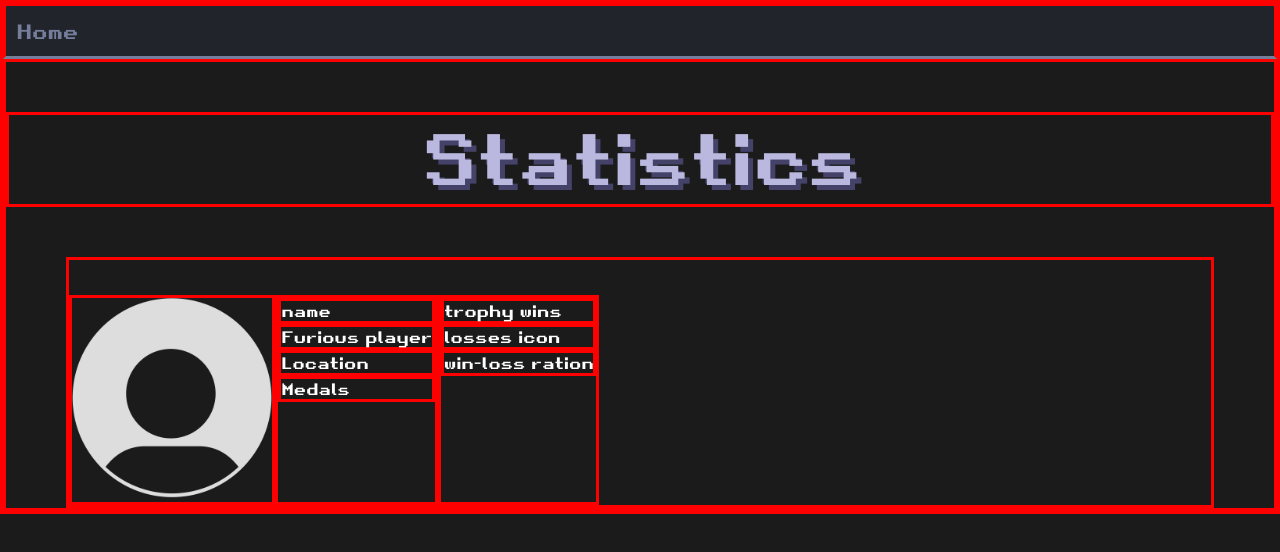
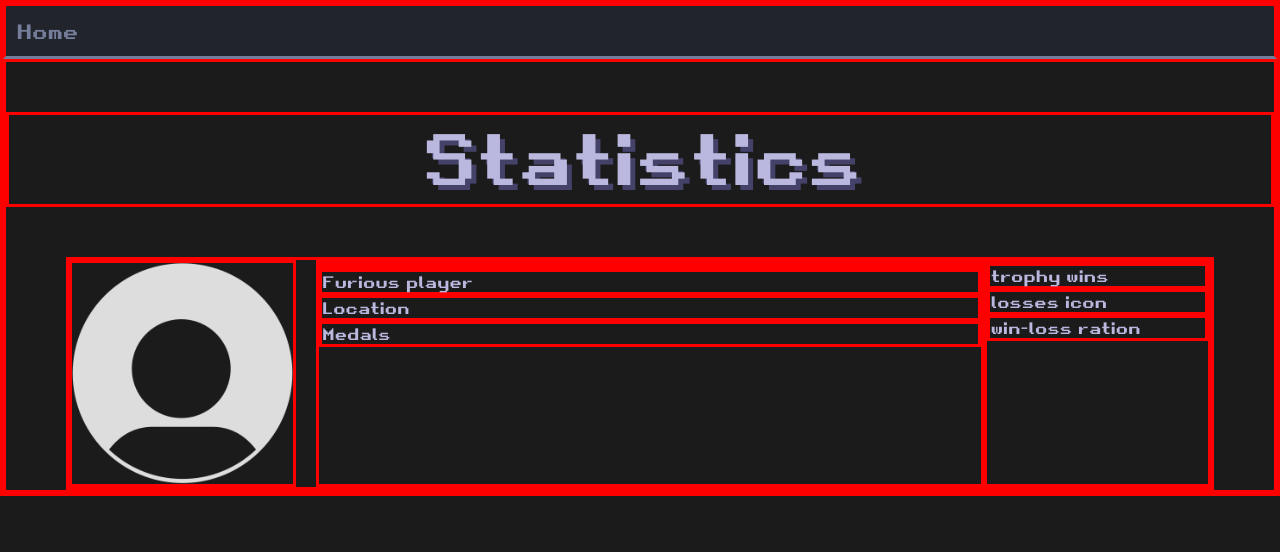
Before and after one commit to redacted24/duelvision, a React (Vite) app in the folder front/: page /statistics in a window 1280 px wide. Shown: the top 552 px of the page. Built offline with nearby package versions, Linux system fonts and the light colour scheme.

Commit message:
resolved conflicting css properties

```diff
--- a/front/src/App.jsx
+++ b/front/src/App.jsx
@@ -18,7 +18,7 @@ const App = () => {
                 <Route path = "/" element = {(!username) ? (<Login setUsername={setUsername}/>) : (<Lobby/>)}/>
                 <Route path = "/gamepage" element = {<GamePage/>}/>
                 <Route path = "/leaderboard" element = {<Leaderboard username = {username}/>}/>
-                <Route path = "/statistics" element = {<Statistics />}/>
+                <Route path = "/statistics" element = {<Statistics username = {username}/>}/>
             </Routes>
         </Router>
 )}
--- a/front/src/components/Statistics.jsx
+++ b/front/src/components/Statistics.jsx
@@ -1,18 +1,18 @@
 import '../styles/statistics.css'
 
-const Statistics = () => {
+const Statistics = ({ username }) => {
     return (
         <div>
             <div id='page-title2'>Statistics</div>
-            <div id='main-container'>
-                <div>
+            <div id='maine-container'>
+                <div id='pfp-container'>
                     <img id='pfp-pfp' src='../src/assets/defaultpfp.png'/>
                 </div>
                 <div id='nameInfo'>
-                    <div>name</div>
-                    <div>Furious player</div>
-                    <div>Location</div>
-                    <div>Medals</div>
+                    <div className='userName'>{username}</div>
+                    <div className='statuses'>Furious player</div>
+                    <div className='statuses'>Location</div>
+                    <div className='statuses'>Medals</div>
                 </div>
                 <div id='trophy'>
                     <div>trophy wins</div>
--- a/front/src/styles/statistics.css
+++ b/front/src/styles/statistics.css
@@ -1,5 +1,5 @@
 #pfp-pfp {
-    height: 200px;
+    width: 100%;
 }
 
 #page-title2 {
@@ -19,10 +19,28 @@ div {
     border: solid red;
 }
 
-#main-container {
+#pfp-container {
+    width: 20%;
+}
+
+#maine-container {
     display: flex;
+    justify-content: space-between;
     margin: 0 60px 0 60px;
     font-family: 'retro';
 
-    color:
+    color: #BAB8DF;
+    text-shadow: #444268;
 }
+
+#trophy {
+    width: 20%;
+}
+
+#nameInfo {
+    width: 60%;
+}
+
+.userName {
+
+}
```
Also changed, not shown: 1 other file (tests, documents, lock files or other folders).
